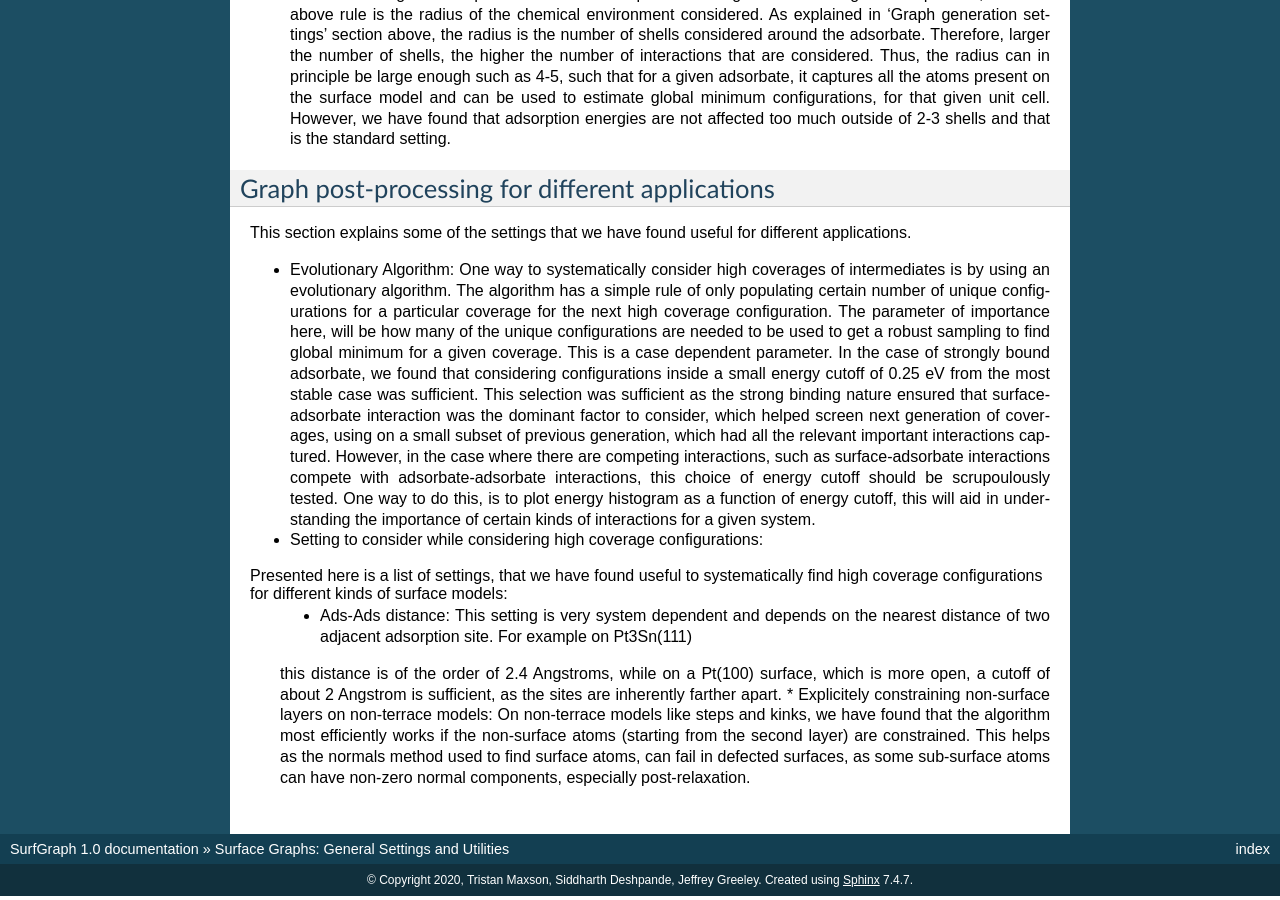
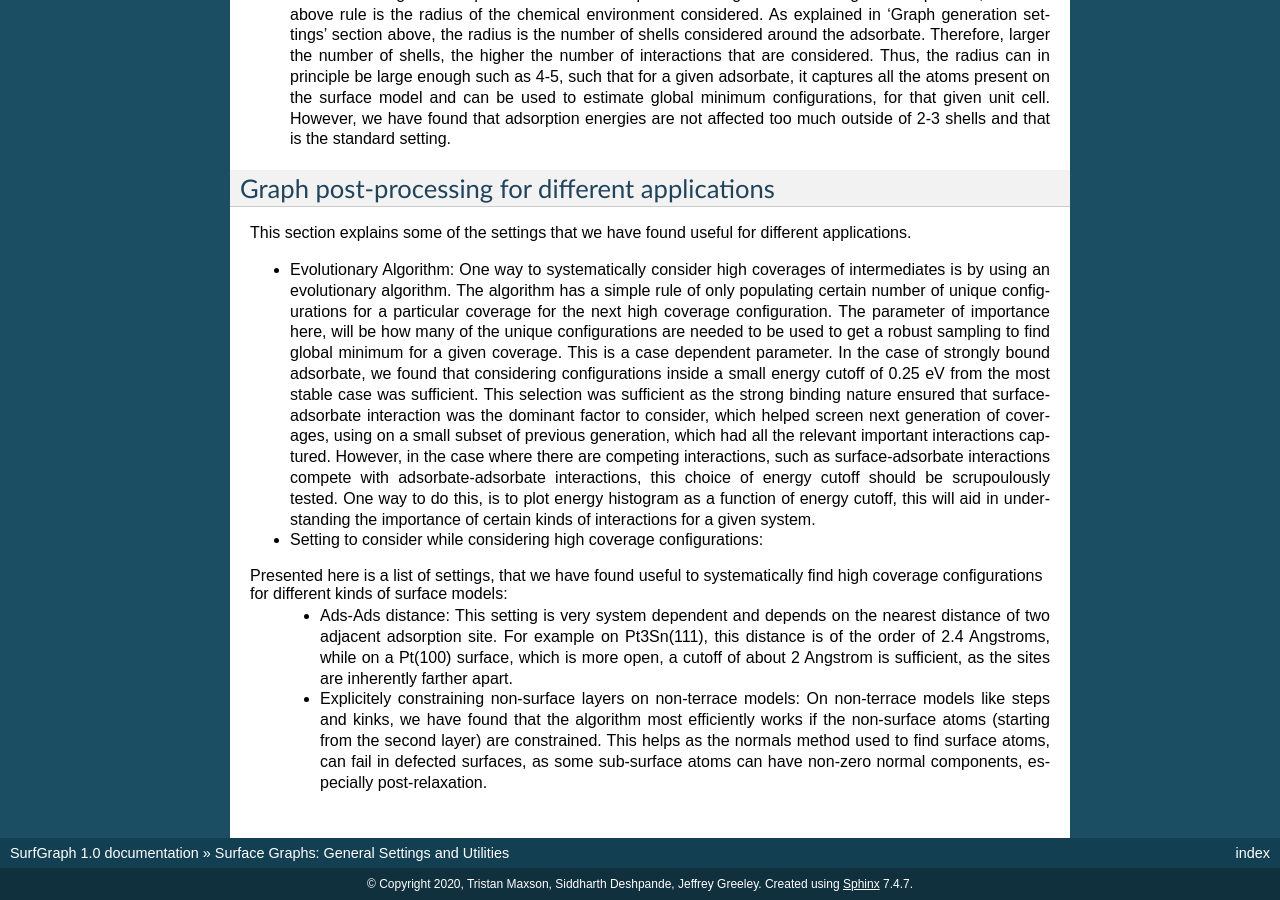
Before and after one commit to vsumaria/graph-theory-surfaces, a Sphinx documentation site: the page built from doc/source/Setting.rst, in a window 1280 px wide and 900 px high, scrolled down 1584 px. Built offline with Sphinx 7.4.7, drawn with Linux system fonts in a browser that asks for light colours; formulas are drawn with MathJax 3; pages that are not in the unit, such as notebooks, are missing from menus.

```diff
--- a/doc/source/Setting.rst
+++ b/doc/source/Setting.rst
@@ -50,6 +50,5 @@ This section explains some of the settings that we have found useful for differe
 
 * Setting to consider while considering high coverage configurations:
 Presented here is a list of settings, that we have found useful to systematically find high coverage configurations for different kinds of surface models:
- * Ads-Ads distance: This setting is very system dependent and depends on the nearest distance of two adjacent adsorption site. For example on Pt3Sn(111)
- this distance is of the order of 2.4 Angstroms, while on a Pt(100) surface, which is more open, a cutoff of about 2 Angstrom is sufficient, as the sites are inherently farther apart.
+ * Ads-Ads distance: This setting is very system dependent and depends on the nearest distance of two adjacent adsorption site. For example on Pt3Sn(111), this distance is of the order of 2.4 Angstroms, while on a Pt(100) surface, which is more open, a cutoff of about 2 Angstrom is sufficient, as the sites are inherently farther apart.
  * Explicitely constraining non-surface layers on non-terrace models: On non-terrace models like steps and kinks, we have found that the algorithm most efficiently works if the non-surface atoms (starting from the second layer) are constrained. This helps as the normals method used to find surface atoms, can fail in defected surfaces, as some sub-surface atoms can have non-zero normal components, especially post-relaxation.
```
